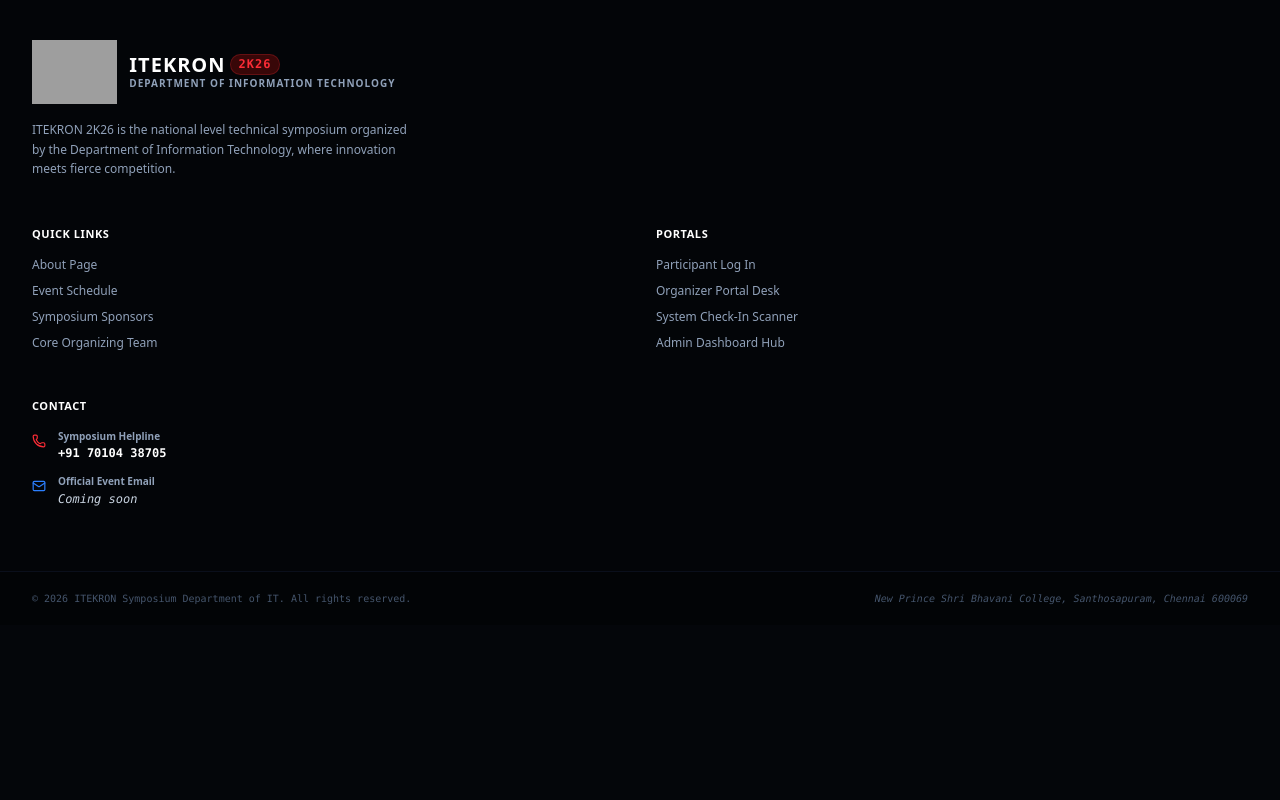
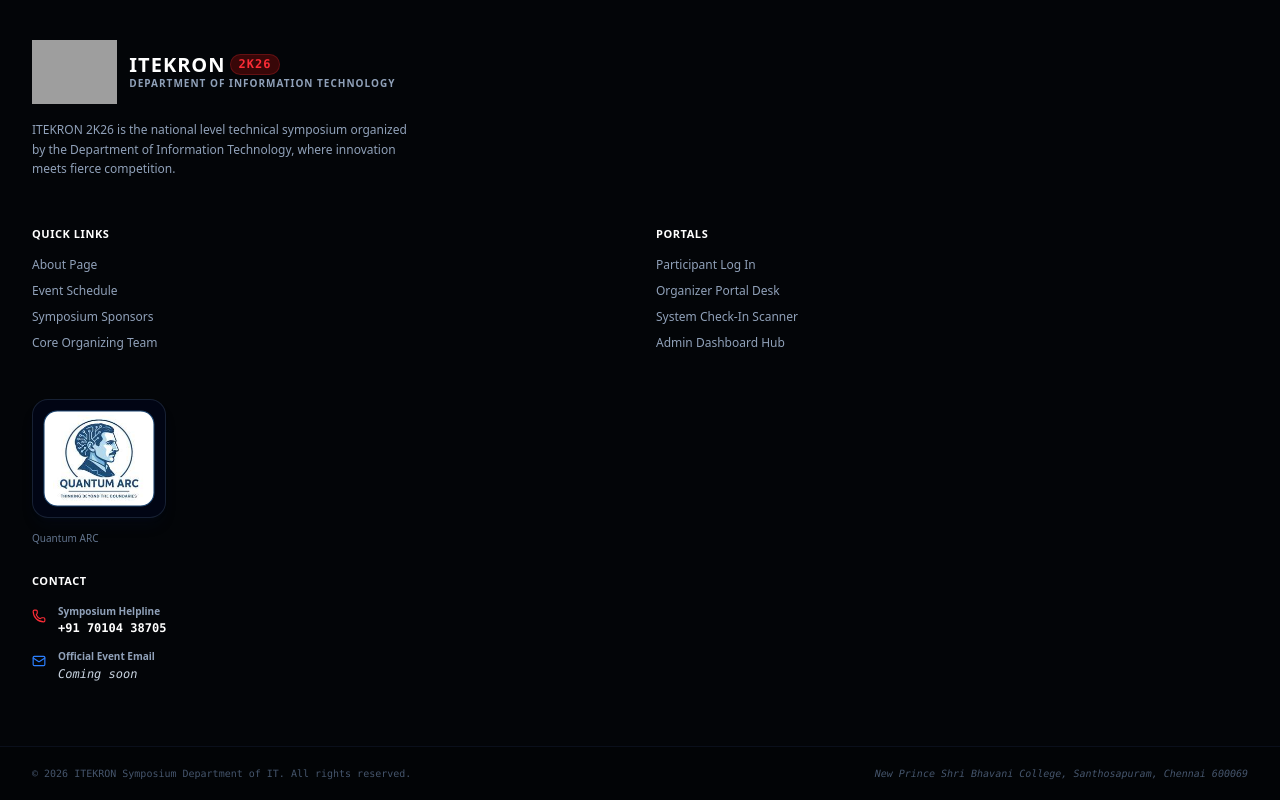
Before and after one commit to pranav-sketch-cc/Itekron2k26, a React (Vite) app: page / in a window 1280 px wide. Shown: the part 2351-3151 px from the top of the page. Before the commit the page ends 2976 px from the top, so only its background shows below. Built offline with nearby package versions, Linux system fonts and the light colour scheme; no server answers; grey boxes are pictures that could not be loaded.

Commit message:
feat: add Quantum ARC footer branding

```diff
--- a/src/components/Footer.tsx
+++ b/src/components/Footer.tsx
@@ -1,20 +1,15 @@
 import React from 'react';
 import { Link } from 'wouter';
-import { Mail, MapPin, Phone, Building2 } from 'lucide-react';
+import { Mail, Phone } from 'lucide-react';
 import logoImg from '../assets/logo.png';
+import quantumArcLogo from '../assets/quantum-arc-logo.svg';
 
 export const Footer: React.FC = () => {
   return (
     <footer className="w-full bg-[#030508] border-t border-slate-900/60 text-slate-400 text-xs mt-auto">
-
-      {/* 1. Main Footer Content (Modified Grid structure) */}
       <div className="max-w-7xl mx-auto px-4 sm:px-6 lg:px-8 py-10 md:py-16">
-
-        {/* Desktop Layout: Links | Portals | Venue | Contact (4 cols) */}
-        {/* Mobile/Tablet: Stacked or smaller grid */}
         <div className="grid grid-cols-1 md:grid-cols-[2fr,1fr,1.5fr,1fr] gap-x-10 gap-y-12">
-
-          {/* Logo & Info (1st Col) */}
+          {/* Logo & Info */}
           <div className="space-y-4 md:col-span-1">
             <Link href="/" className="flex items-center space-x-3 group">
               <div className="h-12 sm:h-16 w-auto flex items-center justify-center bg-transparent flex-shrink-0">
@@ -26,20 +21,24 @@ export const Footer: React.FC = () => {
               </div>
               <div>
                 <span className="text-xl font-black tracking-wider text-white flex items-center gap-1 leading-none">
-                  ITEKRON <span className="text-red-500 text-xs font-mono font-bold bg-red-950/80 px-2 py-0.5 rounded-full border border-red-900/60 leading-tight">2K26</span>
+                  ITEKRON{' '}
+                  <span className="text-red-500 text-xs font-mono font-bold bg-red-950/80 px-2 py-0.5 rounded-full border border-red-900/60 leading-tight">
+                    2K26
                   </span>
-                <span className="text-[10px] text-slate-400 font-semibold tracking-widest block uppercase mt-0.5">Department of Information Technology</span>
+                </span>
+                <span className="text-[10px] text-slate-400 font-semibold tracking-widest block uppercase mt-0.5">
+                  Department of Information Technology
+                </span>
               </div>
             </Link>
+
             <p className="leading-relaxed max-w-sm">
               ITEKRON 2K26 is the national level technical symposium organized by the Department of Information Technology, where innovation meets fierce competition.
             </p>
           </div>
 
-          {/* Quick Links & Portals (2nd & 3rd Col on Desktop, Grid on Mobile) */}
+          {/* Quick Links & Portals */}
           <div className="grid grid-cols-2 md:grid-cols-2 gap-8 md:col-span-2">
-
-            {/* Quick Links */}
             <div className="space-y-4">
               <h5 className="font-extrabold text-white uppercase tracking-wider text-[11px]">Quick Links</h5>
               <ul className="space-y-2.5">
@@ -58,7 +57,6 @@ export const Footer: React.FC = () => {
               </ul>
             </div>
 
-            {/* Portals */}
             <div className="space-y-4">
               <h5 className="font-extrabold text-white uppercase tracking-wider text-[11px]">Portals</h5>
               <ul className="space-y-2.5">
@@ -78,16 +76,24 @@ export const Footer: React.FC = () => {
             </div>
           </div>
 
-          {/*
-            ==================================================
-            CONTACT SECTION (NEW, 4th Col on Desktop)
-            ==================================================
-          */}
-          <div className="space-y-4 md:col-span-1">
+          {/* Quantum ARC Branding + Contact */}
+          <div className="space-y-7 md:col-span-1">
+            <div className="space-y-3">
+              <div className="inline-flex items-center justify-center rounded-2xl border border-slate-800/80 bg-slate-950/80 p-2.5 shadow-lg shadow-blue-950/10">
+                <img
+                  src={quantumArcLogo}
+                  alt="Quantum ARC"
+                  className="w-24 sm:w-28 h-auto rounded-xl object-contain"
+                />
+              </div>
+              <p className="text-[10px] text-slate-500 leading-relaxed max-w-[190px]">
+                Quantum ARC
+              </p>
+            </div>
+
+            <div className="space-y-4">
               <h5 className="font-extrabold text-white uppercase tracking-wider text-[11px]">Contact</h5>
               <ul className="space-y-3.5 text-slate-300">
-
-              {/* Phone (Clickable tel link) */}
                 <li className="flex items-start gap-3">
                   <Phone className="w-3.5 h-3.5 text-red-500 mt-1 flex-shrink-0" />
                   <div className="space-y-0.5">
@@ -98,24 +104,19 @@ export const Footer: React.FC = () => {
                   </div>
                 </li>
 
-              {/* Email Placeholder (Non-clickable text) */}
                 <li className="flex items-start gap-3">
                   <Mail className="w-3.5 h-3.5 text-blue-500 mt-1 flex-shrink-0" />
                   <div className="space-y-0.5">
                     <span className="block text-slate-400 text-[10px] font-bold">Official Event Email</span>
-                  <span className="font-mono text-slate-300 italic">
-                    Coming soon
-                  </span>
+                    <span className="font-mono text-slate-300 italic">Coming soon</span>
                   </div>
                 </li>
               </ul>
             </div>
-
+          </div>
+        </div>
       </div>
 
-      </div>
-
-      {/* 3. Copyright Bar (Existing Section - Unchanged Content) */}
       <div className="border-t border-slate-900/60 bg-[#020406] py-5">
         <div className="max-w-7xl mx-auto px-4 sm:px-6 lg:px-8 text-center sm:flex sm:items-center sm:justify-between text-slate-600 font-mono text-[10px]">
           <p>&copy; 2026 ITEKRON Symposium Department of IT. All rights reserved.</p>
```
Lines whose indentation alone changed are shown as unchanged.
